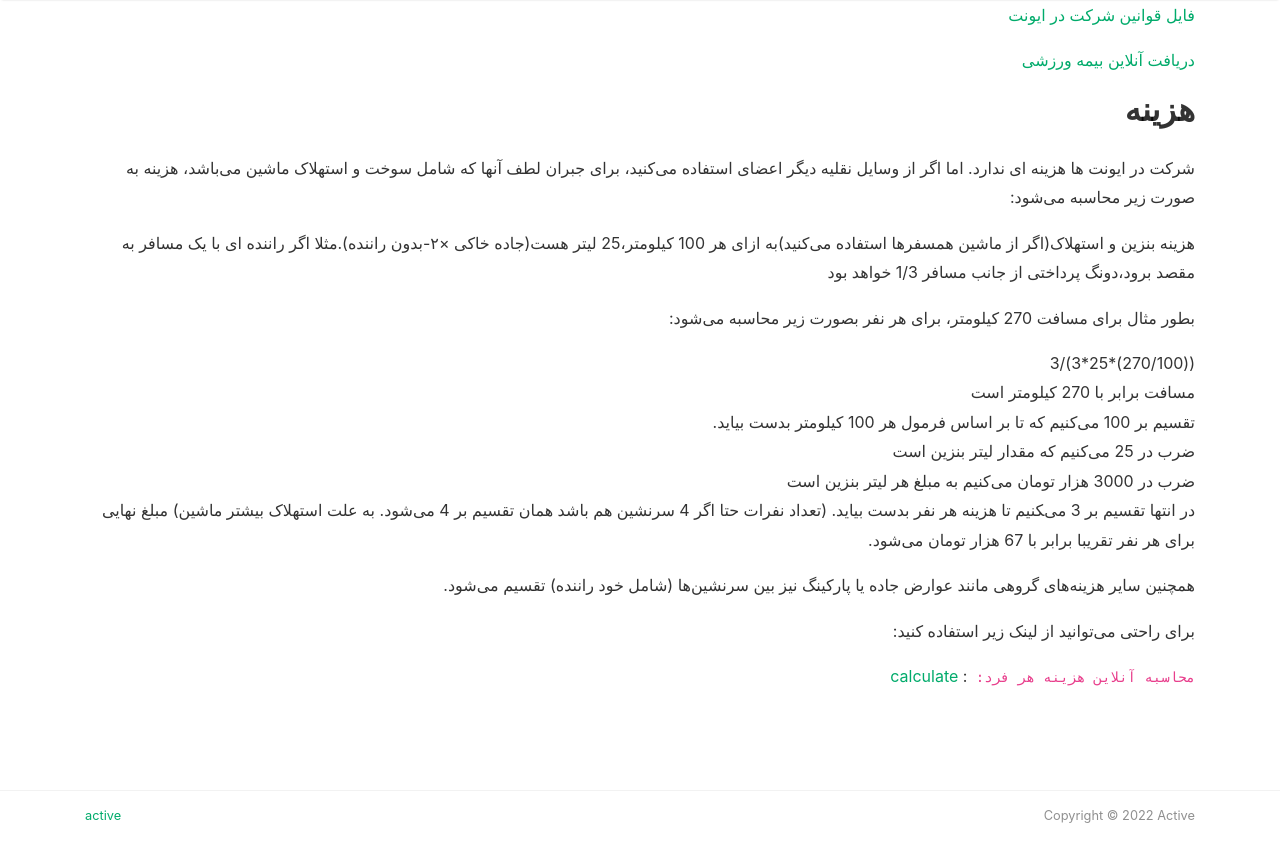
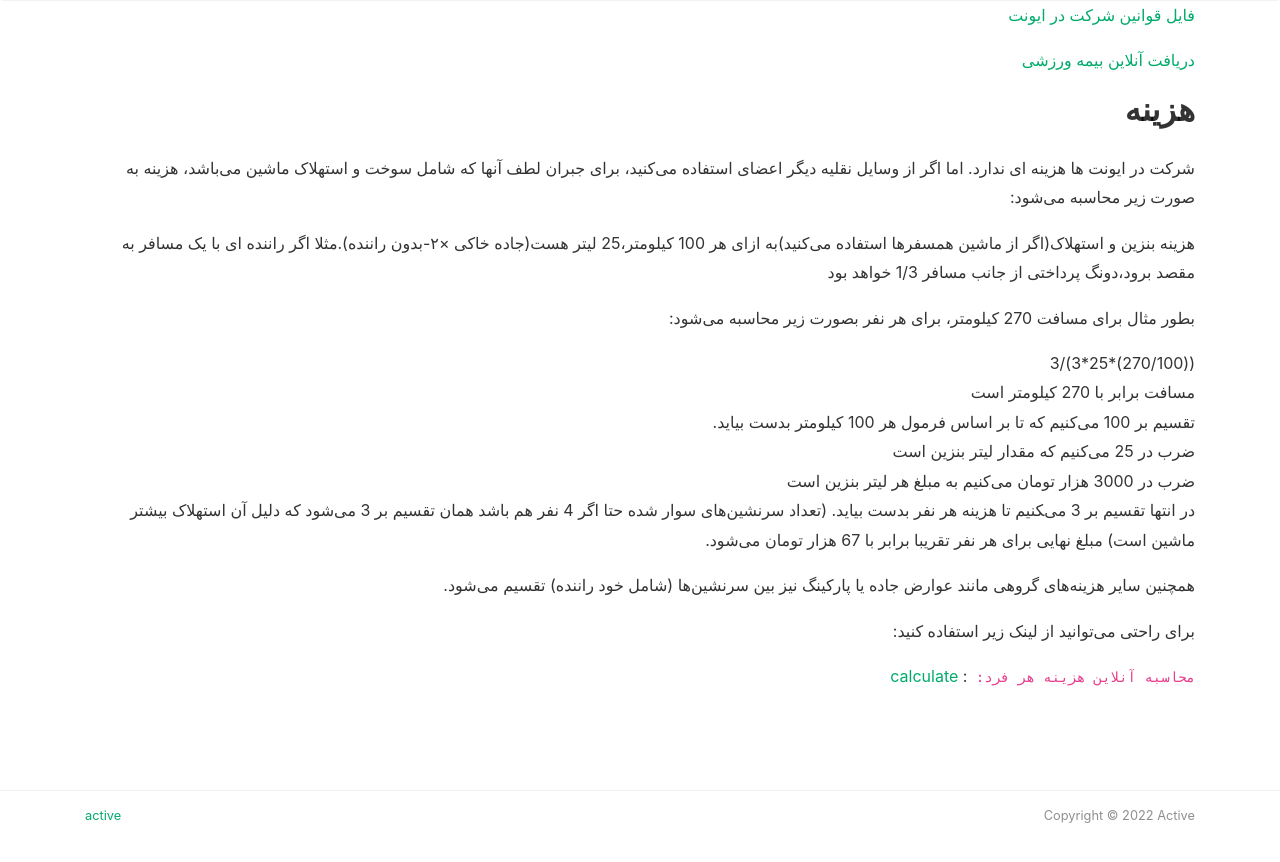
Before and after one commit to MHKarami97/active, a Jekyll site: the page built from _pages/rules-weekend.md, in a window 1280 px wide and 900 px high, scrolled down 1505 px. Shown: the top 862 px of the window. Built offline with Jekyll 4.4.1, drawn with Linux system fonts in a browser that asks for light colours; nearby versions of some CDN libraries.

Commit message:
update rule

```diff
--- a/_pages/rules-weekend.md
+++ b/_pages/rules-weekend.md
@@ -66,7 +66,7 @@ comments: true
 تقسیم بر 100 می‌کنیم که تا بر اساس فرمول هر 100 کیلومتر بدست بیاید.
 ضرب در 25 می‌کنیم که مقدار لیتر بنزین است
 ضرب در 3000 هزار تومان می‌کنیم به مبلغ هر لیتر بنزین است
-در انتها تقسیم بر 3 می‌‍کنیم تا هزینه هر نفر بدست بیاید. (تعداد نفرات حتا اگر 4 سرنشین هم باشد همان تقسیم بر 4 می‌شود. به علت استهلاک بیشتر ماشین)
+در انتها تقسیم بر 3 می‌‍کنیم تا هزینه هر نفر بدست بیاید. (تعداد سرنشین‌های سوار شده حتا اگر 4 نفر هم باشد همان تقسیم بر 3 می‌شود که دلیل آن استهلاک بیشتر ماشین است)
 مبلغ نهایی برای هر نفر تقریبا برابر با 67 هزار تومان می‌شود.
 
 همچنین سایر هزینه‌های گروهی مانند عوارض جاده یا پارکینگ نیز بین سرنشین‌ها (شامل خود راننده) تقسیم می‌شود.
```
